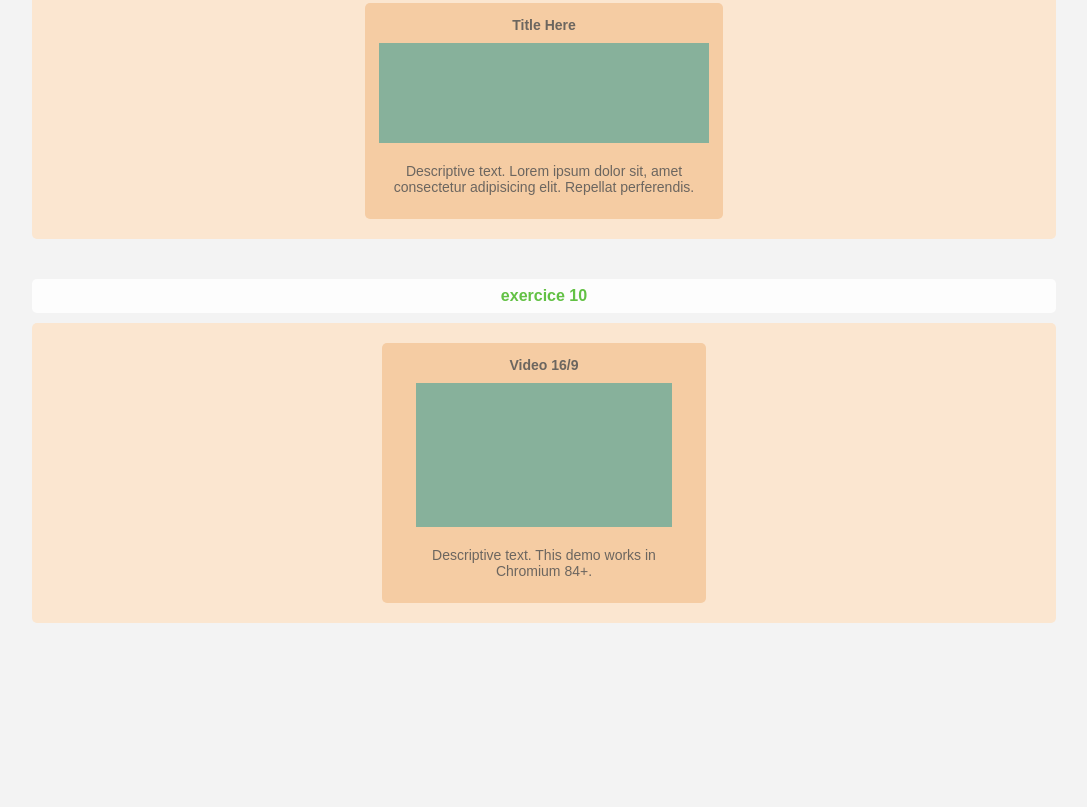
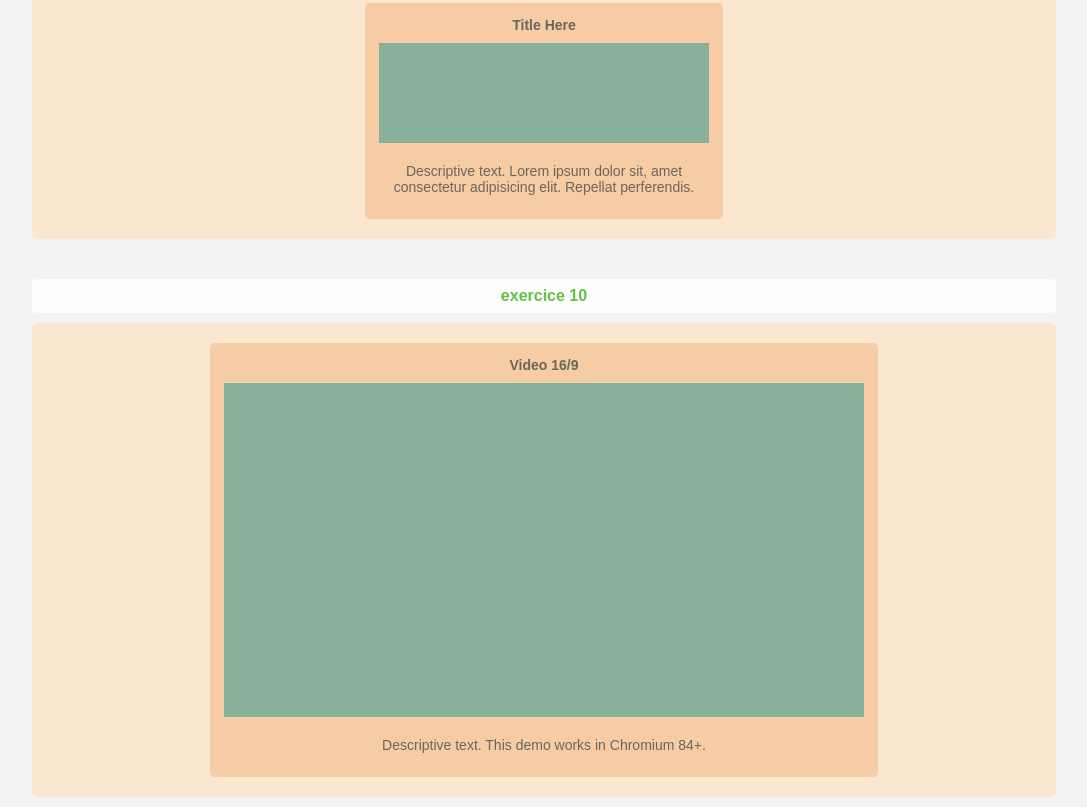
Before and after one commit to ipopop/10-Modern-Layouts-In-One-Line-Of-CSS, a plain HTML site: page index.html in a window 1280 px wide. Shown: the part 2160-2967 px from the top of the page, without its empty margins (96-1183 px from the left). Before the commit the page ends 2793 px from the top, so only its background shows below. Drawn offline with Linux system fonts and the light colour scheme.

Commit message:
Update styles.css

```diff
--- a/styles.css
+++ b/styles.css
@@ -262,15 +262,15 @@ footer.box {
 
 .ex10 .card {
     width: 33%;
+    min-width: min-content;
     display: flex;
     flex-direction: column;
     padding: 1rem;
 }
 
 .ex10 .visual {
-    width: 20vw;
-    height: 11.25vw;
-    /* aspect-ratio: 16/9; */
+    width: 50vw;
+    height: 26.125vw; /* aspect-ratio: 16/9; */
     background-color: hsla(170, 30%, 50%, 0.7);
     margin: 10px 0;
 }
```
